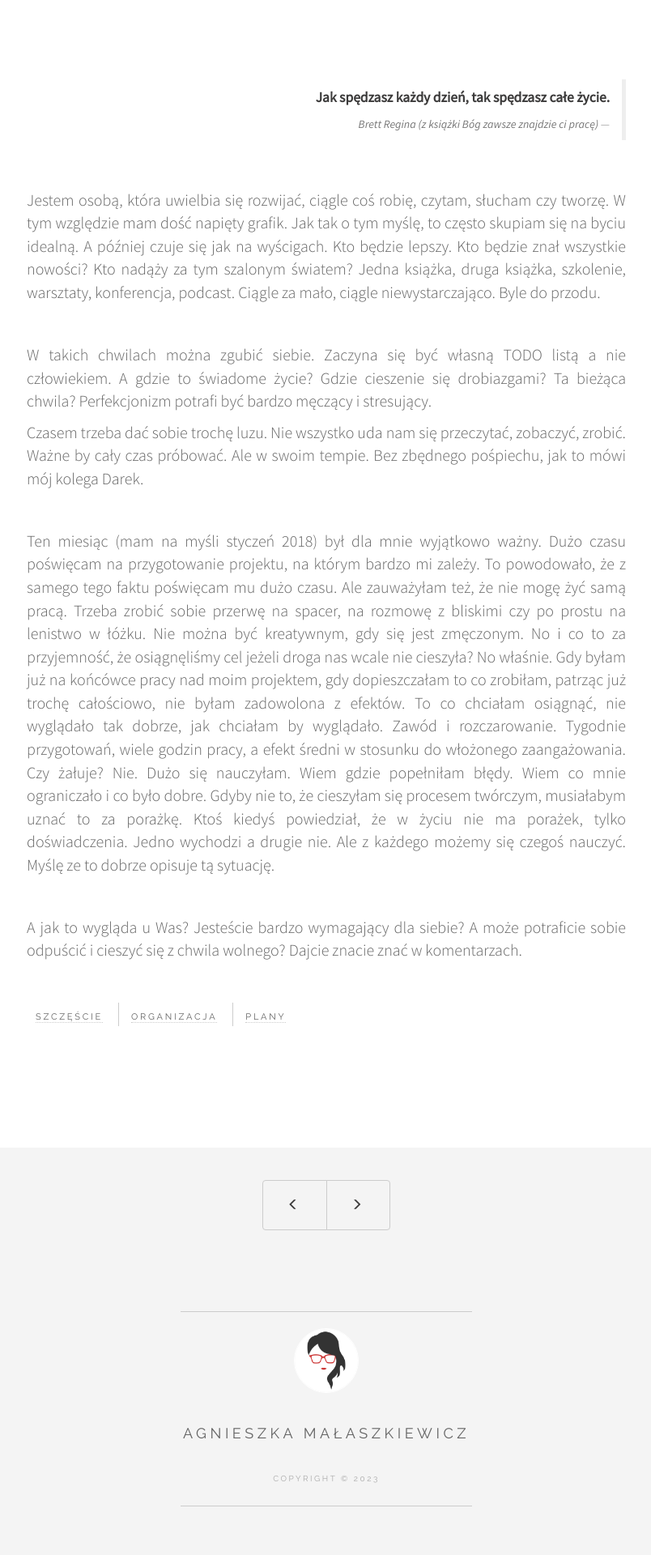
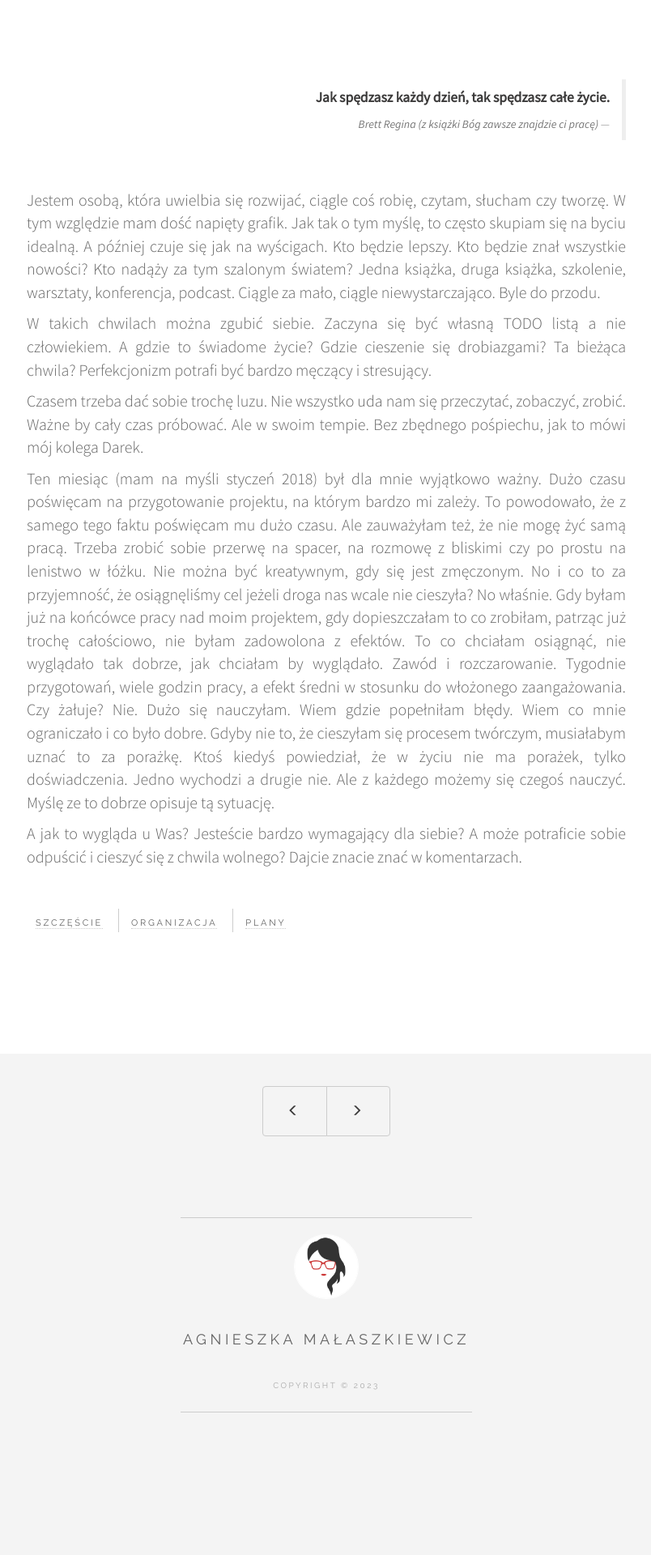
Before and after one commit to womanonrails/bemore.womanonrails.com, a Jekyll site: the page built from _posts/2018-02-05-todo-list.md, in a window 1280 px wide. Shown: the part 773-2693 px from the top of the page at 81% size, without its empty margins (237-1041 px from the left). Built offline with Jekyll 4.4.1, drawn with Linux system fonts in a browser that asks for light colours; comment, search, counter and statistics services are not loaded; after the commit the page ends 2577 px from its top, so only the background shows below that.

Commit message:
Remove more inline HTML
> MD033/no-inline-html Inline HTML [Element: br]

```diff
--- a/_posts/2018-02-05-todo-list.md
+++ b/_posts/2018-02-05-todo-list.md
@@ -15,17 +15,12 @@ comments: true
 
 Jestem osobą, która uwielbia się rozwijać, ciągle coś robię, czytam, słucham czy tworzę. W tym względzie mam dość napięty grafik. Jak tak o tym myślę, to często skupiam się na byciu idealną. A później czuje się jak na wyścigach. Kto będzie lepszy. Kto będzie znał wszystkie nowości? Kto nadąży za tym szalonym światem? Jedna książka, druga książka, szkolenie, warsztaty, konferencja, podcast. Ciągle za mało, ciągle niewystarczająco. Byle do przodu.
 
-<br>
-
 W takich chwilach można zgubić siebie. Zaczyna się być własną TODO listą a nie człowiekiem. A gdzie to świadome życie? Gdzie cieszenie się drobiazgami? Ta  bieżąca chwila? Perfekcjonizm potrafi być bardzo męczący i stresujący.
 
 Czasem trzeba dać sobie trochę luzu. Nie wszystko uda nam się przeczytać, zobaczyć, zrobić. Ważne by cały czas próbować. Ale w swoim tempie. Bez zbędnego pośpiechu, jak to mówi mój kolega Darek.
 
 <!--break-->
-<br>
 
 Ten miesiąc (mam na myśli styczeń 2018) był dla mnie wyjątkowo ważny. Dużo czasu poświęcam na przygotowanie projektu, na którym bardzo mi zależy. To powodowało, że z samego tego faktu poświęcam mu dużo czasu. Ale zauważyłam też, że nie mogę żyć samą pracą. Trzeba zrobić sobie przerwę na spacer, na rozmowę z bliskimi czy po prostu na lenistwo w łóżku. Nie można być kreatywnym, gdy się jest zmęczonym. No i co to za przyjemność, że osiągnęliśmy cel jeżeli droga nas wcale nie cieszyła?  No właśnie. Gdy byłam już na końcówce pracy nad moim projektem, gdy dopieszczałam to co zrobiłam, patrząc już trochę całościowo, nie byłam zadowolona z efektów. To co chciałam osiągnąć, nie wyglądało tak dobrze, jak chciałam by wyglądało. Zawód i rozczarowanie. Tygodnie przygotowań, wiele godzin pracy, a efekt średni w stosunku do włożonego zaangażowania. Czy żałuje? Nie. Dużo się nauczyłam. Wiem gdzie popełniłam błędy. Wiem co mnie ograniczało i co było dobre. Gdyby nie to, że cieszyłam się procesem twórczym, musiałabym uznać to za porażkę. Ktoś kiedyś powiedział, że w życiu nie ma porażek, tylko doświadczenia. Jedno wychodzi a drugie nie. Ale z każdego możemy się czegoś nauczyć. Myślę ze to dobrze opisuje tą sytuację.
 
-<br>
-
 A jak to wygląda u Was? Jesteście bardzo wymagający dla siebie? A może potraficie sobie odpuścić i cieszyć się z chwila wolnego? Dajcie znacie znać w komentarzach.
```
Also changed, not shown: _posts/2017-10-13-right-now.md (+0 -4 lines).
